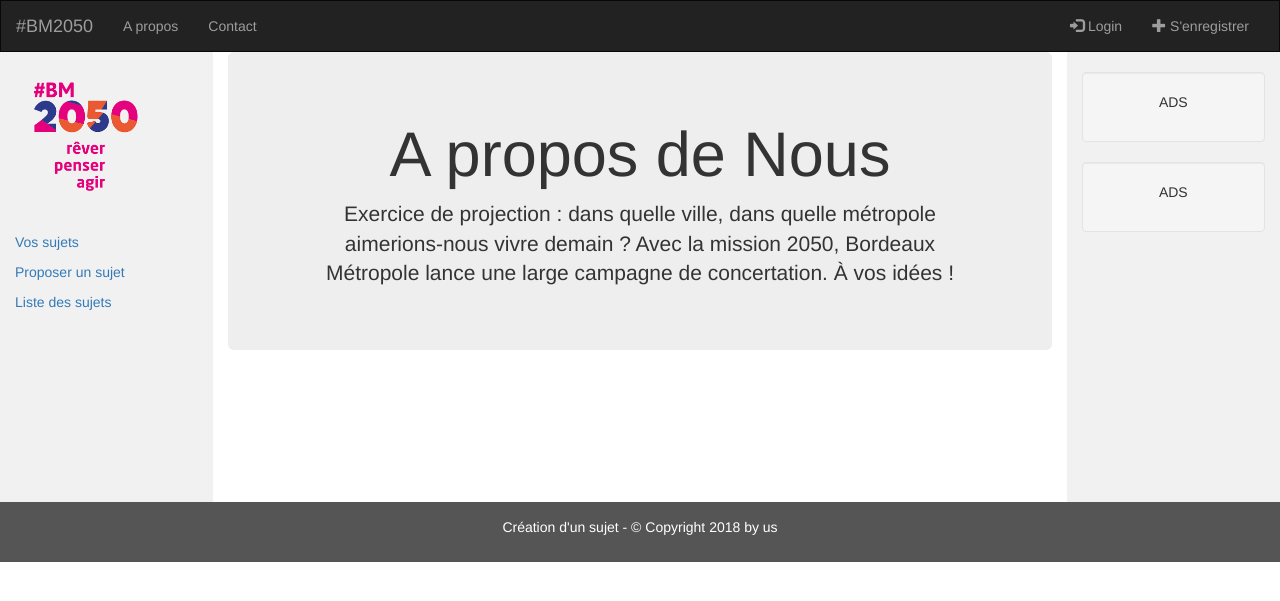
After one commit to morgangarralon/bm2050, a Flask app: page /about in a window 1280 px wide. The commit adds this page. Shown: the top 601 px of the page. Run offline with Flask 2, Linux system fonts and the light colour scheme; data that the repository does not hold is empty; parts of the project's set-up code (start-up, migrations or seed data) failed here and were passed over; some libraries are stand-ins or nearby versions.

Commit message:
page about

```diff
--- a/app.py
+++ b/app.py
@@ -99,6 +99,10 @@ def display_topic(topic_id = None):
 
     return template
 
+@app.route('/about')
+def about():
+    topics = TopicController.findAllTopic()
+    return render_template('about.html', static_url_path = static_url_path, topics = topics)
 
 if __name__ == '__main__':
-    app.run('localhost', '5000')
+    app.run('localhost', port =5000)
--- /dev/null
+++ b/templates/about.html
@@ -0,0 +1,16 @@
+{% extends "layout.html" %}
+{% block footer %}Création d'un sujet - {% endblock %}
+{% block title %}Création d'un sujet - {% endblock %}
+{% block head %}
+  {{ super() }}
+
+{% endblock %}
+{% block content %}
+  <div class="jumbotron jumbotron-fluid">
+  <div class="container">
+    <h1 class="display-4">A propos de Nous</h1>
+    <p class="lead">Exercice de projection : dans quelle ville, dans quelle métropole aimerions-nous vivre demain ? Avec la mission 2050, Bordeaux Métropole lance une large campagne de concertation. À vos idées !
+</p>
+  </div>
+</div>
+{% endblock %}
--- a/templates/layout.html
+++ b/templates/layout.html
@@ -26,7 +26,7 @@
         </div>
         <div class="collapse navbar-collapse" id="myNavbar">
           <ul class="nav navbar-nav">
-            <li><a href="#">A propos</a></li>
+            <li><a href="/about">A propos</a></li>
             <li><a href="#">Contact</a></li>
           </ul>
           <ul class="nav navbar-nav navbar-right">
```
Also changed, not shown: 1 other file.
